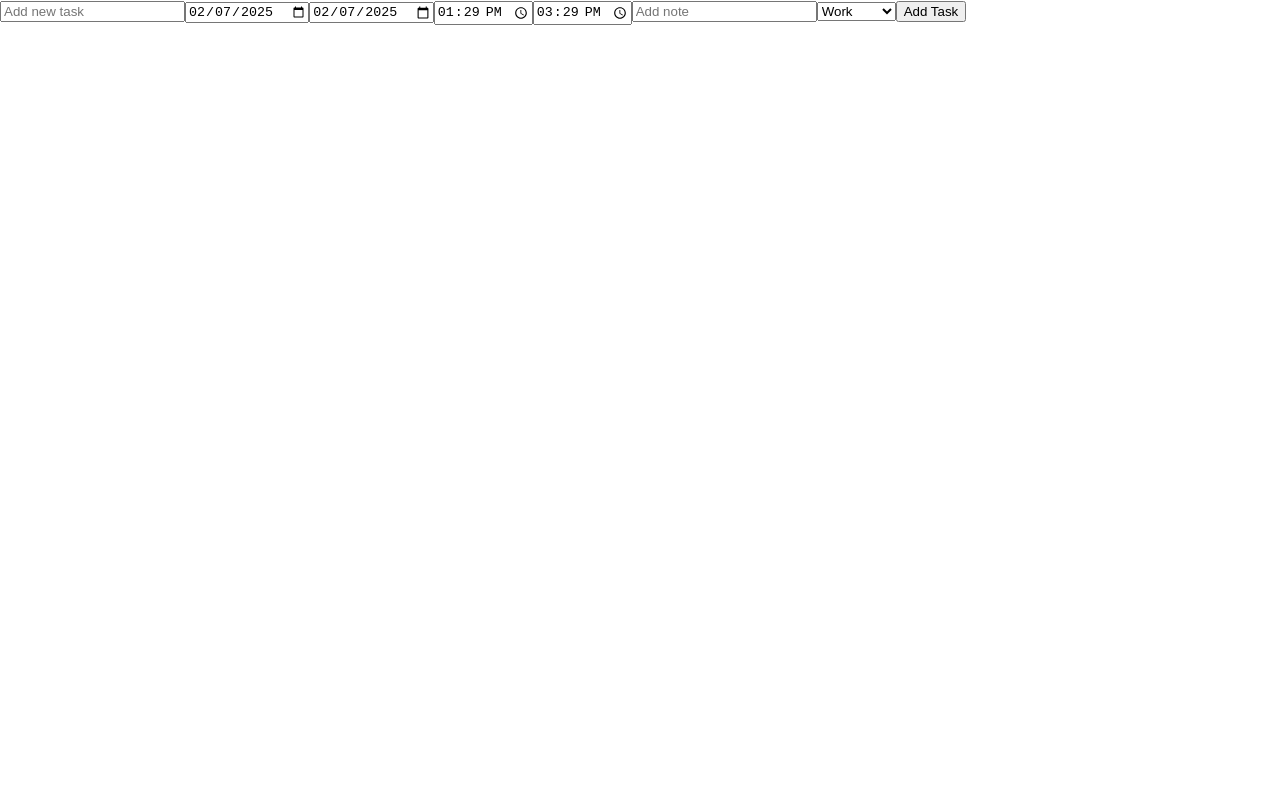
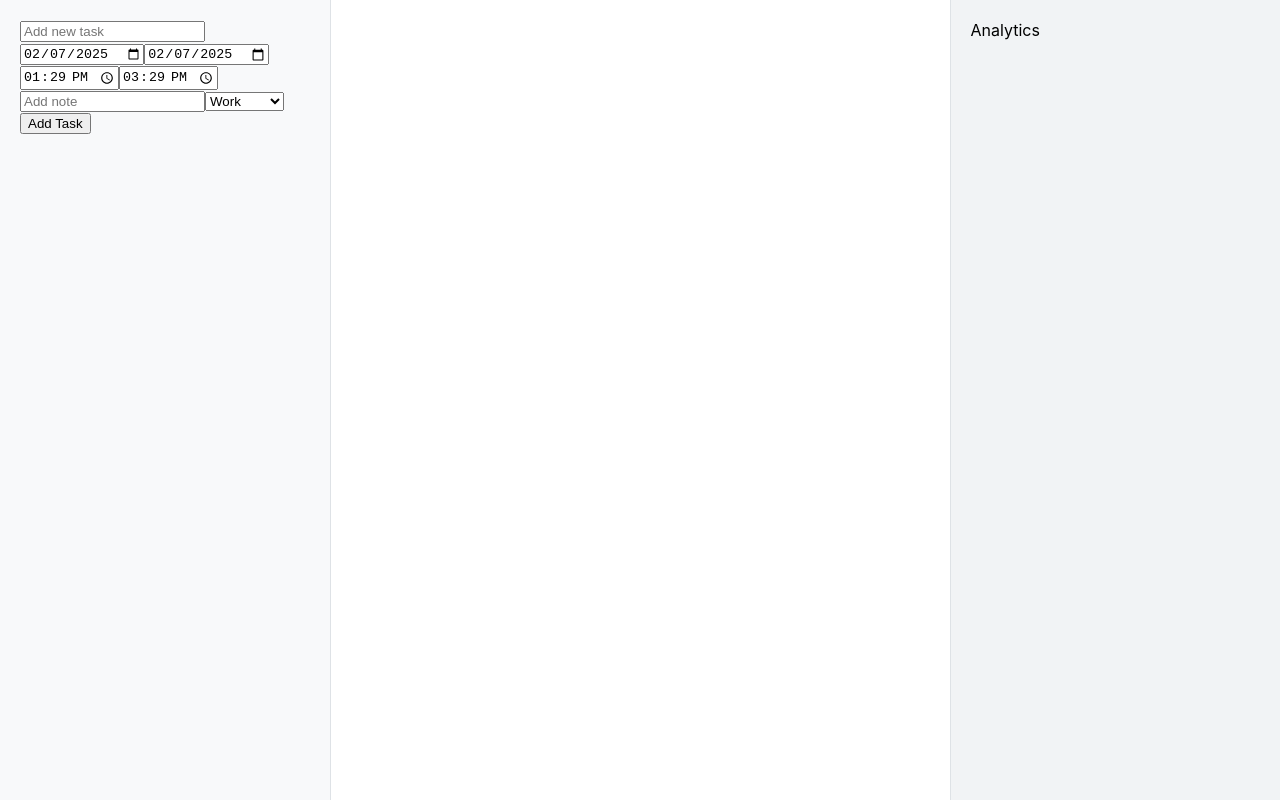
Before and after one commit to Kendi-prog/todo-habit-tracker, a React (Create React App) app: page / in a window 1280 px wide. Built offline with nearby package versions, Linux system fonts and the light colour scheme.

Commit message:
adding styles to  my todo app

```diff
--- a/package.json
+++ b/package.json
@@ -9,6 +9,7 @@
     "react-dom": "^19.0.0",
     "react-scripts": "5.0.1",
     "sass": "^1.83.4",
+    "styled-components": "^6.1.15",
     "web-vitals": "^4.2.4"
   },
   "scripts": {
--- a/src/ToDo App/components/task-management/task-management.component.jsx
+++ b/src/ToDo App/components/task-management/task-management.component.jsx
@@ -1,15 +1,10 @@
 import React, { useState } from "react";
 
-import TaskInput from "../task-input/task-input.component";
 import TaskItem from "../task-item/task-item.component";
 
 const TaskManagement = () => {
     const [tasks, setTasks] = useState([]);
     const [editingTask, setEditingTask] = useState(null);
-
-    const addTask = (newTask) => {
-        setTasks([...tasks, { ...newTask, id:Date.now(), completed:false}]);
-    }
 
     const deleteTask = (id) => {
         setTasks(tasks.filter(task => task.id !== id));
@@ -30,9 +25,9 @@ const TaskManagement = () => {
 
     return(
         <div>
-            <TaskInput addTask={addTask}/>
             <ul>
-                {tasks.map( task => (
+                {tasks.length === 0 ? (
+                    tasks.map( task => (
                     <TaskItem
                         key={task.id}
                         task={task}
@@ -42,7 +37,9 @@ const TaskManagement = () => {
                         isEditing={editingTask && editingTask.id === task.id}
                         setEditingTask={setEditingTask}/>
 
-                ))}
+                    ))) : (
+                        <li>No Tasks Available</li>
+                    )}
             </ul>
         </div>
     );
--- a/src/ToDo App/components/todo.main/todo.main.component.jsx
+++ b/src/ToDo App/components/todo.main/todo.main.component.jsx
@@ -1,12 +1,29 @@
-import React from "react";
+import React, {useState} from "react";
 
 import TaskManagement from "../task-management/task-management.component";
+import TaskInput from "../task-input/task-input.component";
+import { TodoMainContainer, TaskInputArea, TaskListArea, AnalyticsArea } from "./todo.main.styles";
 
 const ToDo = () => {
+    const [tasks, setTasks] = useState([]);
+
+      const addTask = (newTask) => {
+          setTasks([...tasks, { ...newTask, id:Date.now(), completed:false}]);
+      }
+
     return(
-        <div>
-          <TaskManagement />
-        </div>
+      <TodoMainContainer>
+        <TaskInputArea>
+          <TaskInput addTask={addTask}/>
+        </TaskInputArea>
+        <TaskListArea>
+          <TaskManagement tasks={tasks}/>
+        </TaskListArea>
+        <AnalyticsArea>
+          <span>Analytics</span>
+        </AnalyticsArea>
+      </TodoMainContainer>
+
     );
 }
 
--- /dev/null
+++ b/src/ToDo App/components/todo.main/todo.main.styles.jsx
@@ -0,0 +1,27 @@
+import styled from 'styled-components';
+
+
+export const TodoMainContainer = styled.div`
+    display: flex;
+    height: 100vh;
+`;
+
+export const TaskInputArea = styled.div`
+    flex: 1;
+    padding: 20px;
+    background-color: #f8f9fa;
+    border-right: 1px solid #dee2e6;
+`;
+
+export const TaskListArea = styled.div`
+    flex: 2;
+    padding: 20px;
+    background-color: #ffffff;
+`;
+
+export const AnalyticsArea = styled.div`
+    flex: 1;
+    padding: 20px;
+    background-color: #f1f3f5;
+    border-left: 1px solid #dee2e6;
+`;
```
Also changed, not shown: src/ToDo App/components/todo.main/todo.main.styles.scss (deleted), 1 other file (tests, documents, lock files or other folders). Lines whose indentation alone changed are shown as unchanged.
